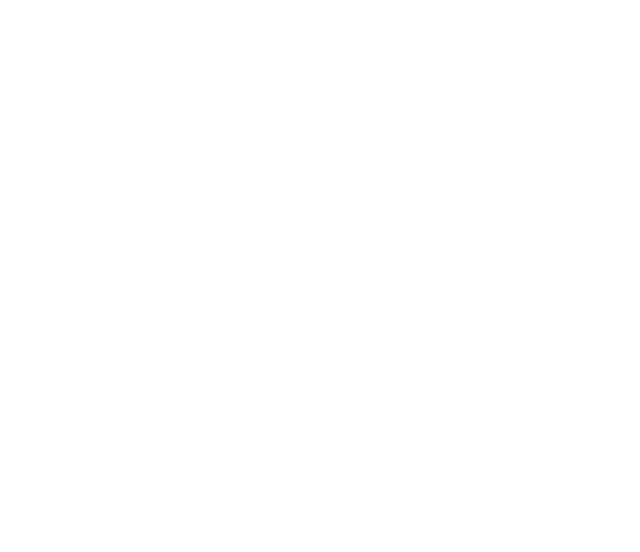
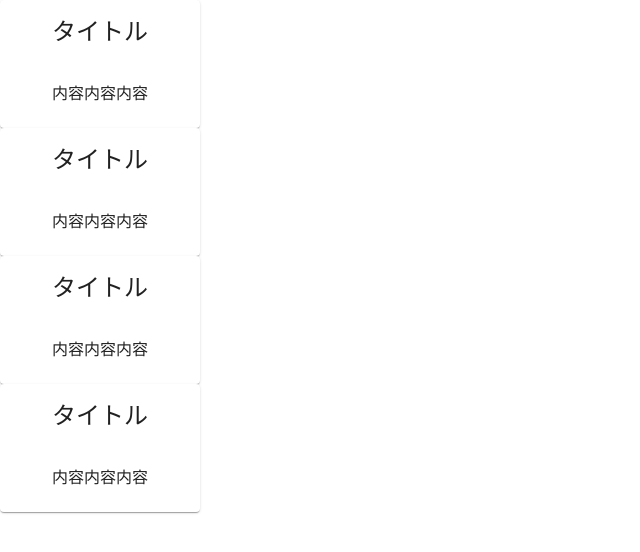
Before and after one commit to kettyakane/kanban, a React (Create React App) app: page / in a window 1280 px wide. Shown: the top 552 px of the page, without its empty margins (0-640 px from the left). Built offline with nearby package versions, Linux system fonts and the light colour scheme.

Commit message:
cardを適当に配置した

```diff
--- a/src/components/Card.tsx
+++ /dev/null
@@ -1,5 +0,0 @@
-import React from "react";
-
-const Card = () => {
-  return <></>;
-};
--- a/src/components/Kanban.tsx
+++ b/src/components/Kanban.tsx
@@ -1,7 +1,13 @@
 import React from "react";
+import Lane from "./Lane";
+import MyCard from "./MyCard";
 
 const Kanban = () => {
-  return <></>;
+  return (
+    <>
+      <Lane />
+    </>
+  );
 };
 
 export default Kanban;
--- a/src/components/Lane.tsx
+++ b/src/components/Lane.tsx
@@ -1,7 +1,15 @@
 import React from "react";
+import MyCard from "./MyCard";
 
 const Lane = () => {
-  return <></>;
+  return (
+    <>
+      <MyCard />
+      <MyCard />
+      <MyCard />
+      <MyCard />
+    </>
+  );
 };
 
 export default Lane;
--- /dev/null
+++ b/src/components/MyCard.tsx
@@ -0,0 +1,20 @@
+import React from "react";
+import { Card, CardContent, CardHeader, makeStyles, Typography } from "@material-ui/core";
+
+const useStyles = makeStyles(() => ({
+  card: {
+    width: 200,
+  },
+}));
+
+const MyCard = () => {
+  const classes = useStyles();
+  return (
+    <Card className={classes.card}>
+      <CardHeader title="タイトル" />
+      <CardContent>内容内容内容</CardContent>
+    </Card>
+  );
+};
+
+export default MyCard;
```
